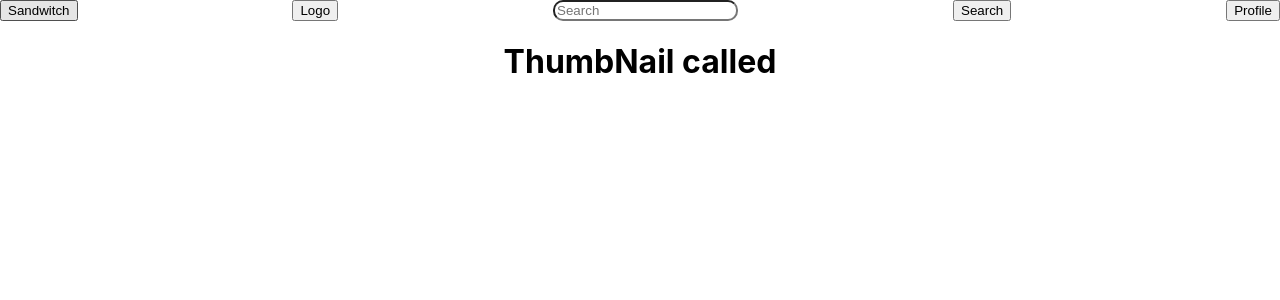
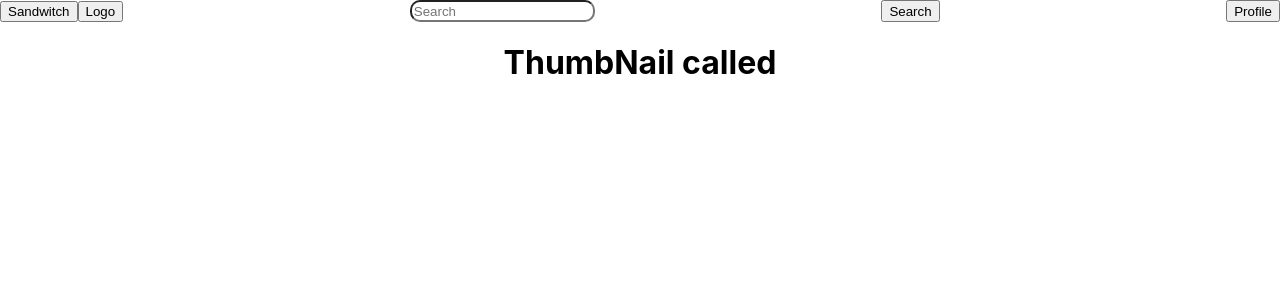
Before and after one commit to AKHIL-GIREESH/ReactJS, a React (Create React App) app in the folder yt-clone/: page / in a window 1280 px wide. Shown: the top 300 px of the page. Built offline with nearby package versions, Linux system fonts and the light colour scheme.

Commit message:
Yt-Heading

```diff
--- a/yt-clone/src/App.css
+++ b/yt-clone/src/App.css
@@ -5,8 +5,3 @@
 input{
   border-radius: 10px;
 }
-
-.header{
-  display: flex;
-  justify-content: space-between;
-}
--- a/yt-clone/src/App.js
+++ b/yt-clone/src/App.js
@@ -1,20 +1,13 @@
 import './App.css';
 import ThumbNail from "./components/ThumbNail";
-import { useState } from 'react';
+import Heading from './components/Header/Heading';
+//import { useState } from 'react';
 
 function App() {
 
-  const [search,setSearch] = useState("")
-
   return (
     <div className="App">
-      <div className='header'>
-        <button>Sandwitch</button>
-        <button>Logo</button>
-        <input placeholder='Search' onChange={({target}) => setSearch(target.value)}></input>
-        <button onClick={() => console.log(search)}>Search</button>
-        <button>Profile</button>
-      </div>
+      <Heading/>
       <div className='thumbNails'>
         <ThumbNail/>
       </div>
--- /dev/null
+++ b/yt-clone/src/components/Header/Heading.css
@@ -0,0 +1,8 @@
+.header{
+    display: flex;
+    justify-content: space-between;
+  }
+
+/* .SandwitchLogo{
+    border: 1px solid;
+} */
--- /dev/null
+++ b/yt-clone/src/components/Header/Heading.js
@@ -0,0 +1,20 @@
+import { useState } from "react";
+import "./Heading.css"
+
+const Heading = () => {
+
+  const [search,setSearch] = useState("")
+    return(
+      <div className='header'>
+        <div className="SandwitchLogo">
+          <button>Sandwitch</button>
+          <button>Logo</button>
+        </div>
+        <input placeholder='Search' onChange={({target}) => setSearch(target.value)}></input>
+        <button onClick={() => console.log(search)}>Search</button>
+        <button>Profile</button>
+      </div>
+    )
+}
+
+export default Heading;
```
Also changed, not shown: yt-clone/src/components/Heading.js (deleted, +0 -9 lines).
